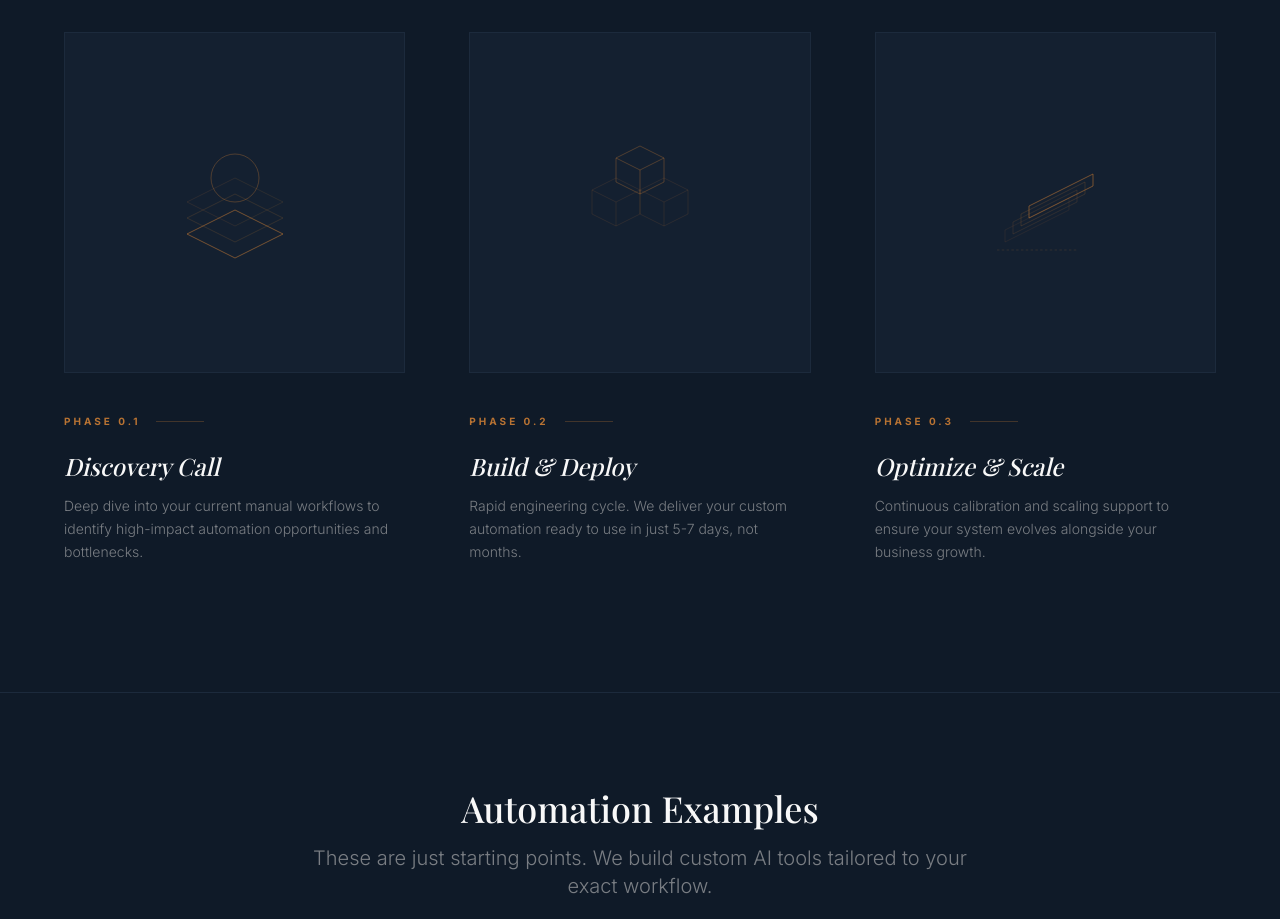
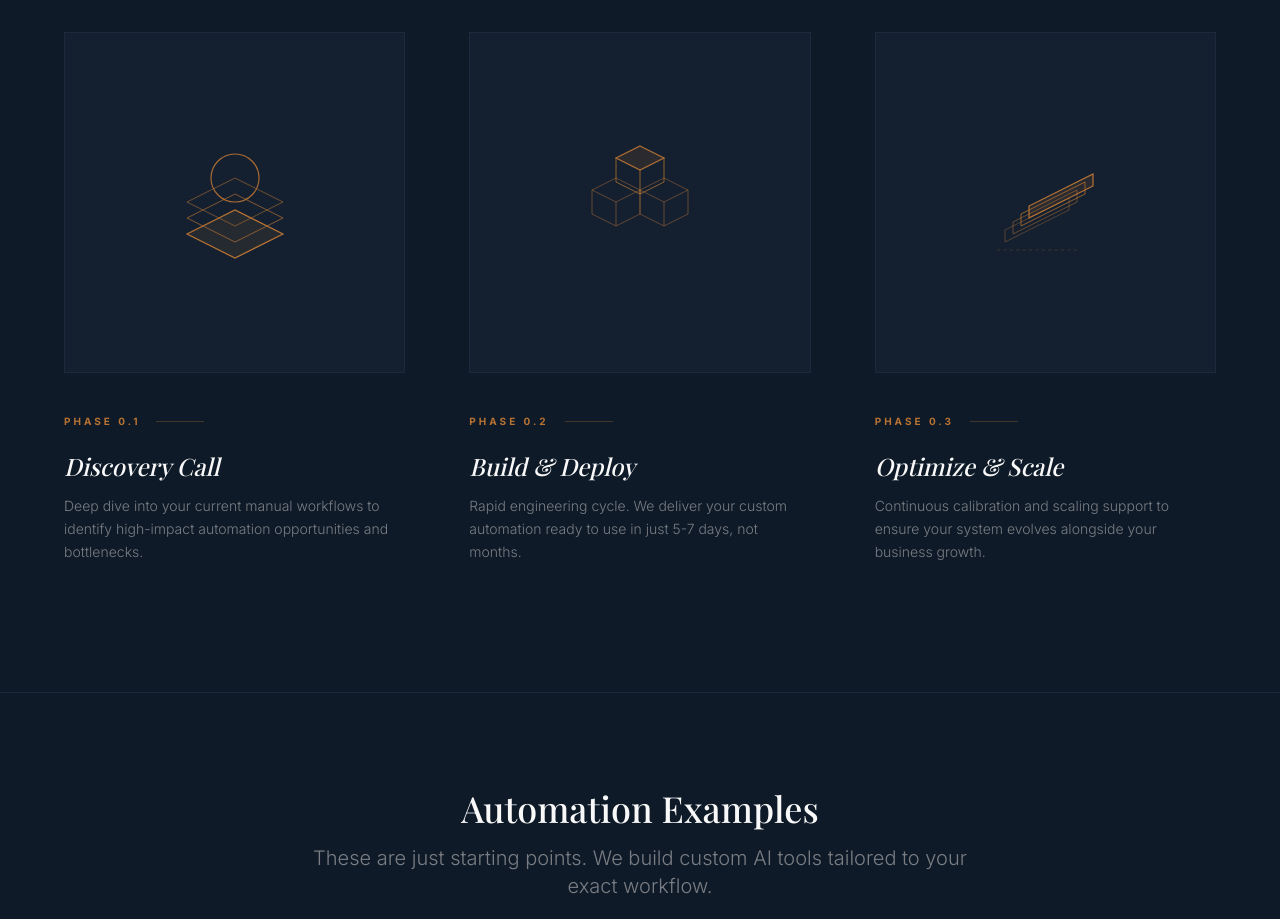
Before and after one commit to blakehenkel24-eng/flowstate-ai, a Next.js app: page / in a window 1280 px wide. Shown: the part 2220-3139 px from the top of the page. Built offline with nearby package versions, Linux system fonts and the light colour scheme.

Commit message:
Enhance process section icons - stronger copper visibility

```diff
--- a/src/app/page.tsx
+++ b/src/app/page.tsx
@@ -219,11 +219,11 @@ function Process() {
       title: "Discovery Call",
       description: "Deep dive into your current manual workflows to identify high-impact automation opportunities and bottlenecks.",
       svg: (
-        <svg className="w-40 h-40 stroke-[#B87333]/40 fill-none" strokeWidth="0.75" viewBox="0 0 200 200">
-          <circle className="stroke-[#B87333]/60" cx="100" cy="70" r="30"/>
-          <path className="opacity-60" d="M40 100 L100 70 L160 100 L100 130 Z"/>
-          <path className="opacity-80" d="M40 120 L100 90 L160 120 L100 150 Z"/>
-          <path className="stroke-[#B87333]" d="M40 140 L100 110 L160 140 L100 170 Z"/>
+        <svg className="w-40 h-40" viewBox="0 0 200 200" fill="none">
+          <circle cx="100" cy="70" r="30" stroke="#B87333" strokeWidth="1.5" opacity="0.9"/>
+          <path d="M40 100 L100 70 L160 100 L100 130 Z" stroke="#B87333" strokeWidth="1" opacity="0.7"/>
+          <path d="M40 120 L100 90 L160 120 L100 150 Z" stroke="#B87333" strokeWidth="1" opacity="0.85"/>
+          <path d="M40 140 L100 110 L160 140 L100 170 Z" stroke="#B87333" strokeWidth="1.5" fill="#B87333" fillOpacity="0.1"/>
         </svg>
       )
     },
@@ -232,17 +232,17 @@ function Process() {
       title: "Build & Deploy",
       description: "Rapid engineering cycle. We deliver your custom automation ready to use in just 5-7 days, not months.",
       svg: (
-        <svg className="w-40 h-40 stroke-[#B87333]/40 fill-none" strokeWidth="0.75" viewBox="0 0 200 200">
+        <svg className="w-40 h-40" viewBox="0 0 200 200" fill="none">
           <g transform="translate(0, -10)">
-            <path className="stroke-[#B87333]/60" d="M100 40 L130 55 L100 70 L70 55 Z"/>
-            <path className="stroke-[#B87333]/60" d="M70 55 V85 L100 100 V70"/>
-            <path className="stroke-[#B87333]/60" d="M130 55 V85 L100 100"/>
-            <path className="opacity-60" d="M70 80 L100 95 L70 110 L40 95 Z"/>
-            <path className="opacity-60" d="M40 95 V125 L70 140 V110"/>
-            <path className="opacity-60" d="M100 95 V125 L70 140"/>
-            <path className="opacity-60" d="M130 80 L160 95 L130 110 L100 95 Z"/>
-            <path className="opacity-60" d="M100 95 V125 L130 140 V110"/>
-            <path className="opacity-60" d="M160 95 V125 L130 140"/>
+            <path d="M100 40 L130 55 L100 70 L70 55 Z" stroke="#B87333" strokeWidth="1.5" opacity="0.95" fill="#B87333" fillOpacity="0.15"/>
+            <path d="M70 55 V85 L100 100 V70" stroke="#B87333" strokeWidth="1.2" opacity="0.8"/>
+            <path d="M130 55 V85 L100 100" stroke="#B87333" strokeWidth="1.2" opacity="0.8"/>
+            <path d="M70 80 L100 95 L70 110 L40 95 Z" stroke="#B87333" strokeWidth="1" opacity="0.6"/>
+            <path d="M40 95 V125 L70 140 V110" stroke="#B87333" strokeWidth="1" opacity="0.6"/>
+            <path d="M100 95 V125 L70 140" stroke="#B87333" strokeWidth="1" opacity="0.6"/>
+            <path d="M130 80 L160 95 L130 110 L100 95 Z" stroke="#B87333" strokeWidth="1" opacity="0.6"/>
+            <path d="M100 95 V125 L130 140 V110" stroke="#B87333" strokeWidth="1" opacity="0.6"/>
+            <path d="M160 95 V125 L130 140" stroke="#B87333" strokeWidth="1" opacity="0.6"/>
           </g>
         </svg>
       )
@@ -252,12 +252,12 @@ function Process() {
       title: "Optimize & Scale",
       description: "Continuous calibration and scaling support to ensure your system evolves alongside your business growth.",
       svg: (
-        <svg className="w-40 h-40 stroke-[#B87333]/40 fill-none" strokeWidth="0.75" viewBox="0 0 200 200">
-          <path className="opacity-50" d="M50 150 L130 110 V95 L50 135 Z"/>
-          <path className="opacity-70" d="M60 140 L140 100 V85 L60 125 Z"/>
-          <path className="opacity-90" d="M70 130 L150 90 V75 L70 115 Z"/>
-          <path className="stroke-[#B87333]" d="M80 120 L160 80 V65 L80 105 Z"/>
-          <path className="stroke-[#B87333]/30" d="M40 160 H140" strokeDasharray="3 3"/>
+        <svg className="w-40 h-40" viewBox="0 0 200 200" fill="none">
+          <path d="M50 150 L130 110 V95 L50 135 Z" stroke="#B87333" strokeWidth="1" opacity="0.5"/>
+          <path d="M60 140 L140 100 V85 L60 125 Z" stroke="#B87333" strokeWidth="1" opacity="0.65"/>
+          <path d="M70 130 L150 90 V75 L70 115 Z" stroke="#B87333" strokeWidth="1.2" opacity="0.8"/>
+          <path d="M80 120 L160 80 V65 L80 105 Z" stroke="#B87333" strokeWidth="1.5" fill="#B87333" fillOpacity="0.12"/>
+          <path d="M40 160 H140" stroke="#B87333" strokeWidth="0.75" opacity="0.4" strokeDasharray="4 4"/>
         </svg>
       )
     }
```
Also changed, not shown: 77 other files (tests, documents, lock files or other folders).
